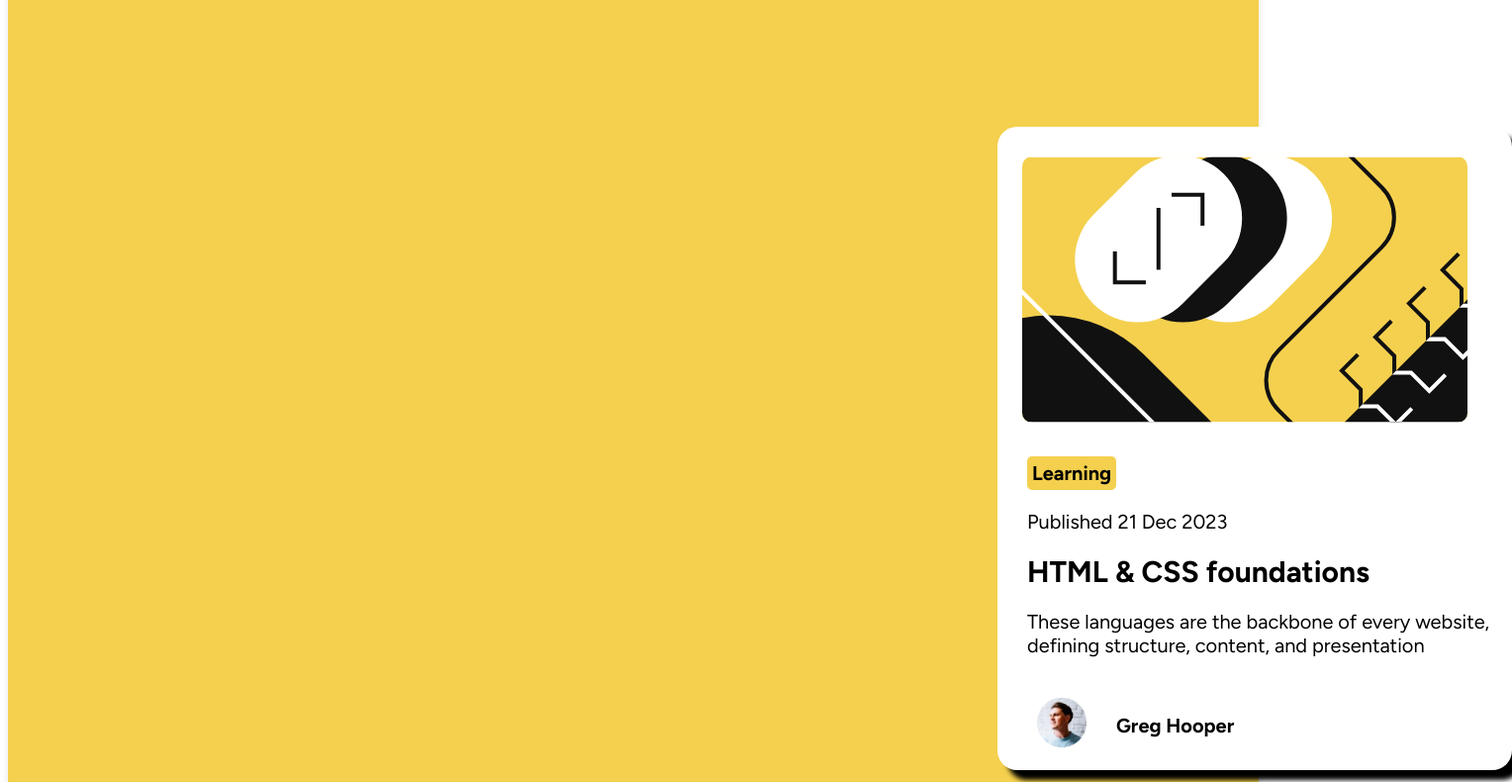
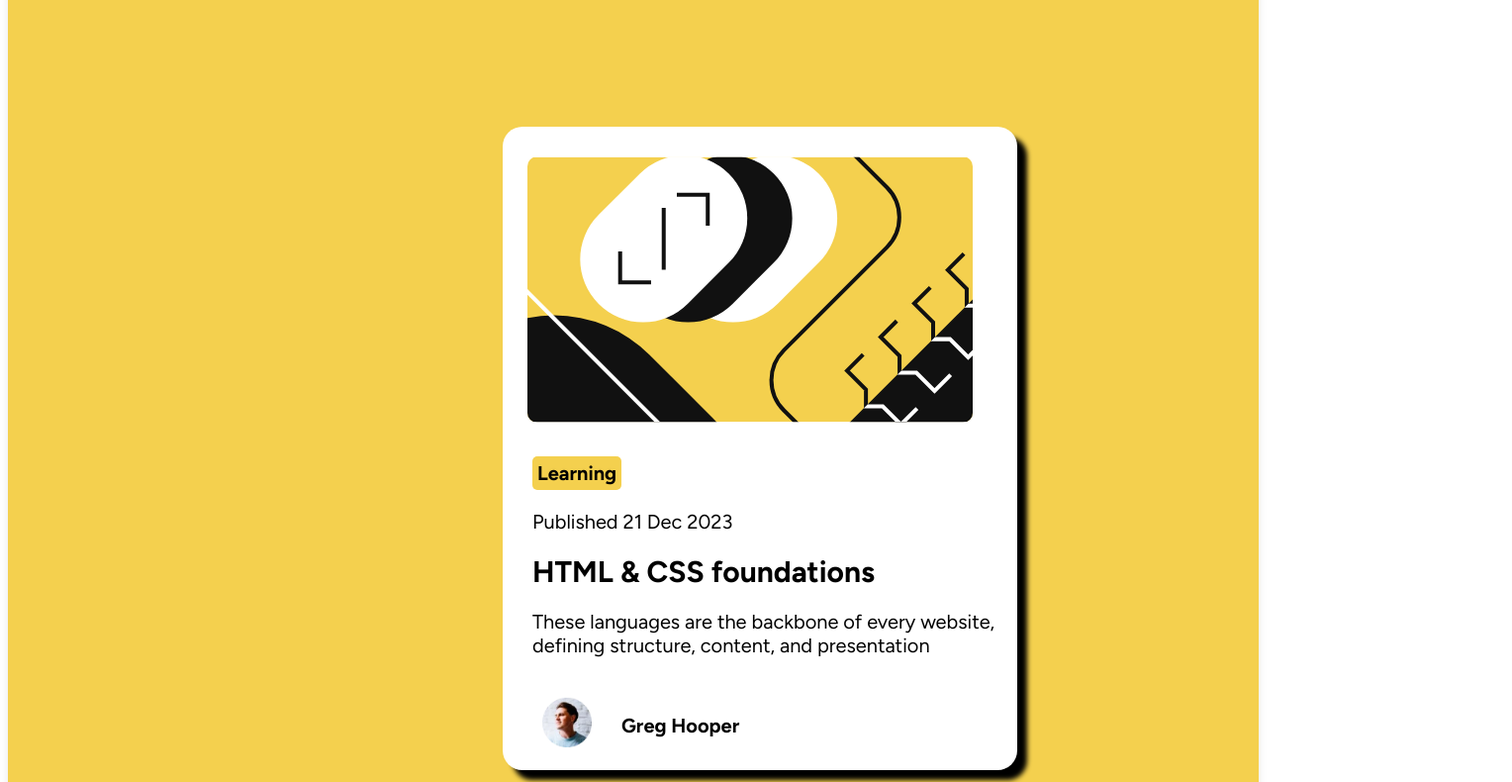
Before and after one commit to Ramine92/Third-Frontend-Challenge, a plain HTML site: page index.html in a window 1280 px wide. Shown: the part 380-1170 px from the top of the page at 99% size, 1528 px wide, since content can reach past the window. Drawn offline with Linux system fonts and the light colour scheme.

Commit message:
Change one

```diff
--- a/design/styles.css
+++ b/design/styles.css
@@ -17,7 +17,6 @@
   padding-top: 20px;
   padding-bottom: 30px;
   padding-right: 20px;
-  margin-left: 500px;
   height: 600px;
   background-color: white;
   text-align: center;
```
